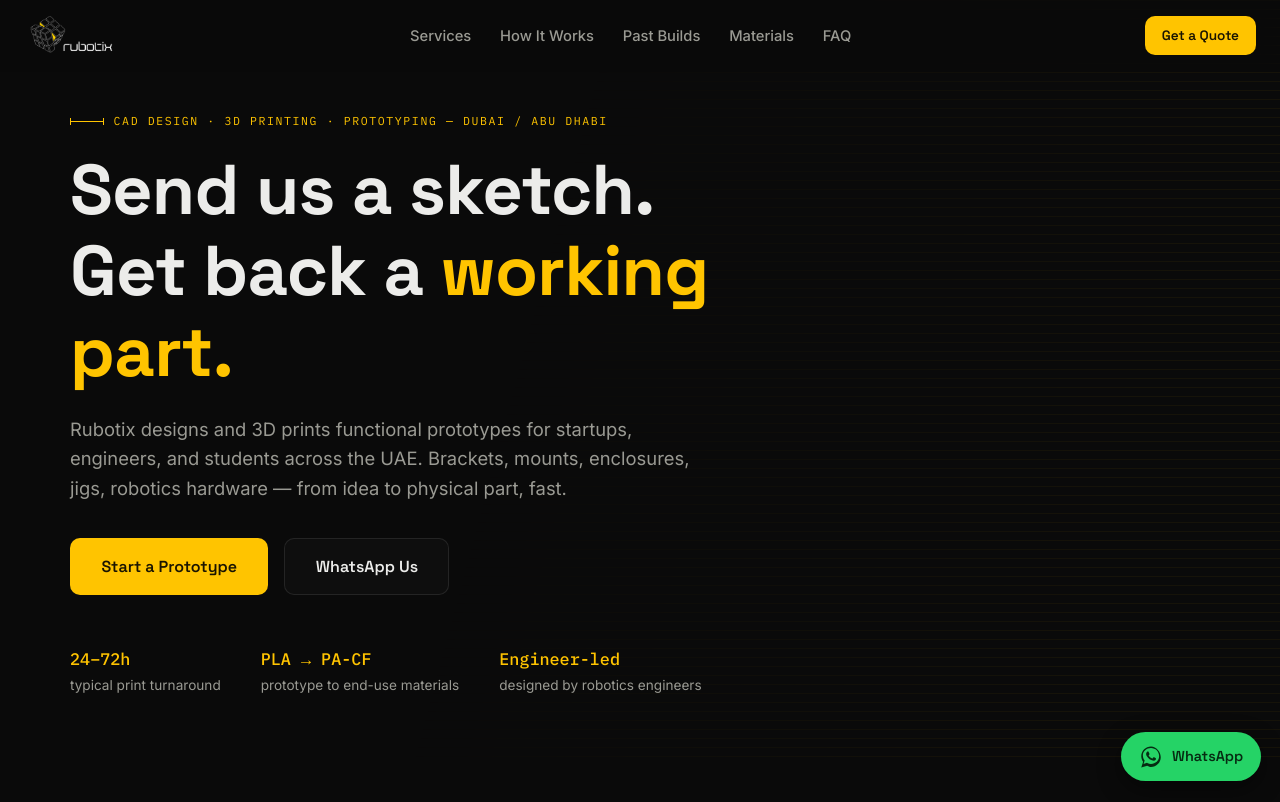
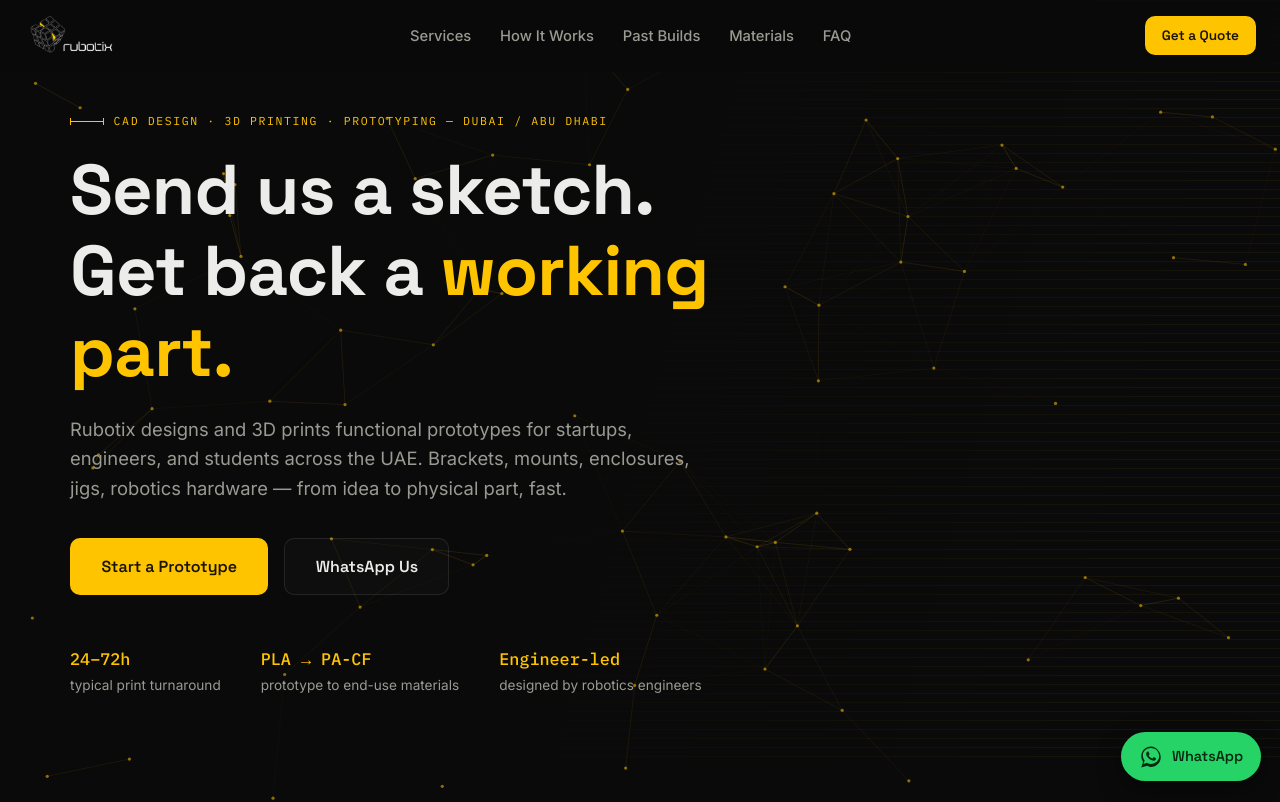
Before and after one commit to Rubotix-AI/Website, a React (Create React App) app: page / in a window 1280 px wide. Shown: the top 802 px of the page. Built offline with nearby package versions, Linux system fonts and the light colour scheme.

Commit message:
Add files via upload

```diff
--- a/src/App.js
+++ b/src/App.js
@@ -12,10 +12,12 @@ import FAQ from "./components/FAQ";
 import Quote from "./components/Quote";
 import Footer from "./components/Footer";
 import StickyCTA from "./components/StickyCTA";
+import NetworkBackground from "./components/NetworkBackground";
 
 const App = () => {
   return (
     <>
+      <NetworkBackground />
       <Navbar />
       <main>
         <Hero />
--- a/src/styles.css
+++ b/src/styles.css
@@ -36,6 +36,16 @@ body {
 }
 
 img { max-width: 100%; display: block; }
+
+/* ── Network graph background (canvas) ─────────────────────── */
+.net-bg {
+  position: fixed;
+  inset: 0;
+  z-index: 0;
+  pointer-events: none;
+}
+
+main, .footer, .nav { position: relative; z-index: 1; }
 
 h1, h2, h3 {
   font-family: var(--font-display);
```
